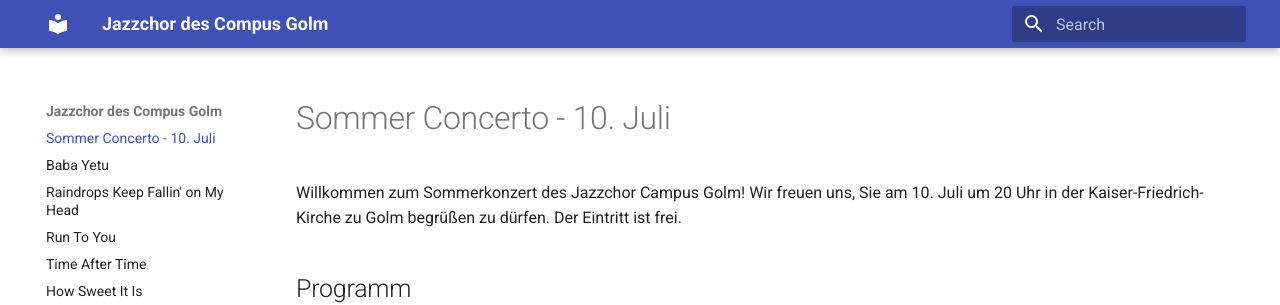
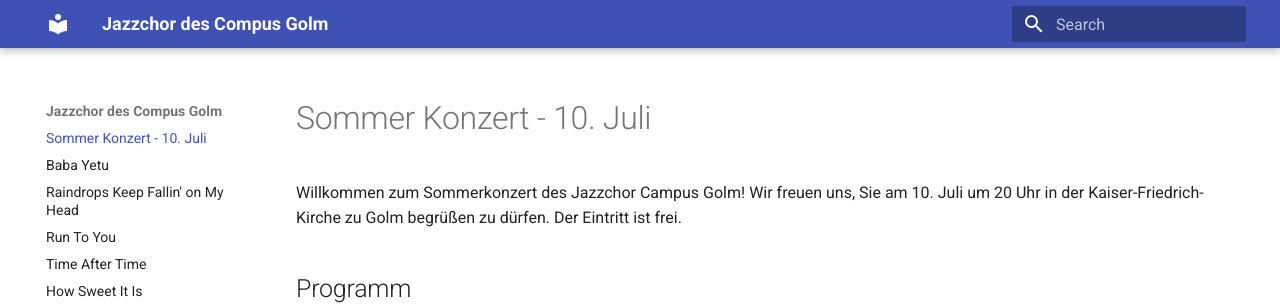
Before and after one commit to jusjusjus/jcg-setlist, an MkDocs documentation site: the page built from docs/index.md, in a window 1280 px wide and 994 px high. Shown: the top 305 px of the window. Built offline with MkDocs 1.6.1 and Material for MkDocs 9.7.7, drawn with Linux system fonts in a browser that asks for light colours.

Commit message:
Chg(index): concerto -> konzert

```diff
--- a/docs/index.md
+++ b/docs/index.md
@@ -3,7 +3,7 @@ hide:
   - toc
 ---
 
-# Sommer Concerto - 10. Juli
+# Sommer Konzert - 10. Juli
 
 Willkommen zum Sommerkonzert des Jazzchor Campus Golm! Wir freuen uns, Sie am
 10. Juli um 20 Uhr in der Kaiser-Friedrich-Kirche zu Golm begrüßen zu dürfen.
```
